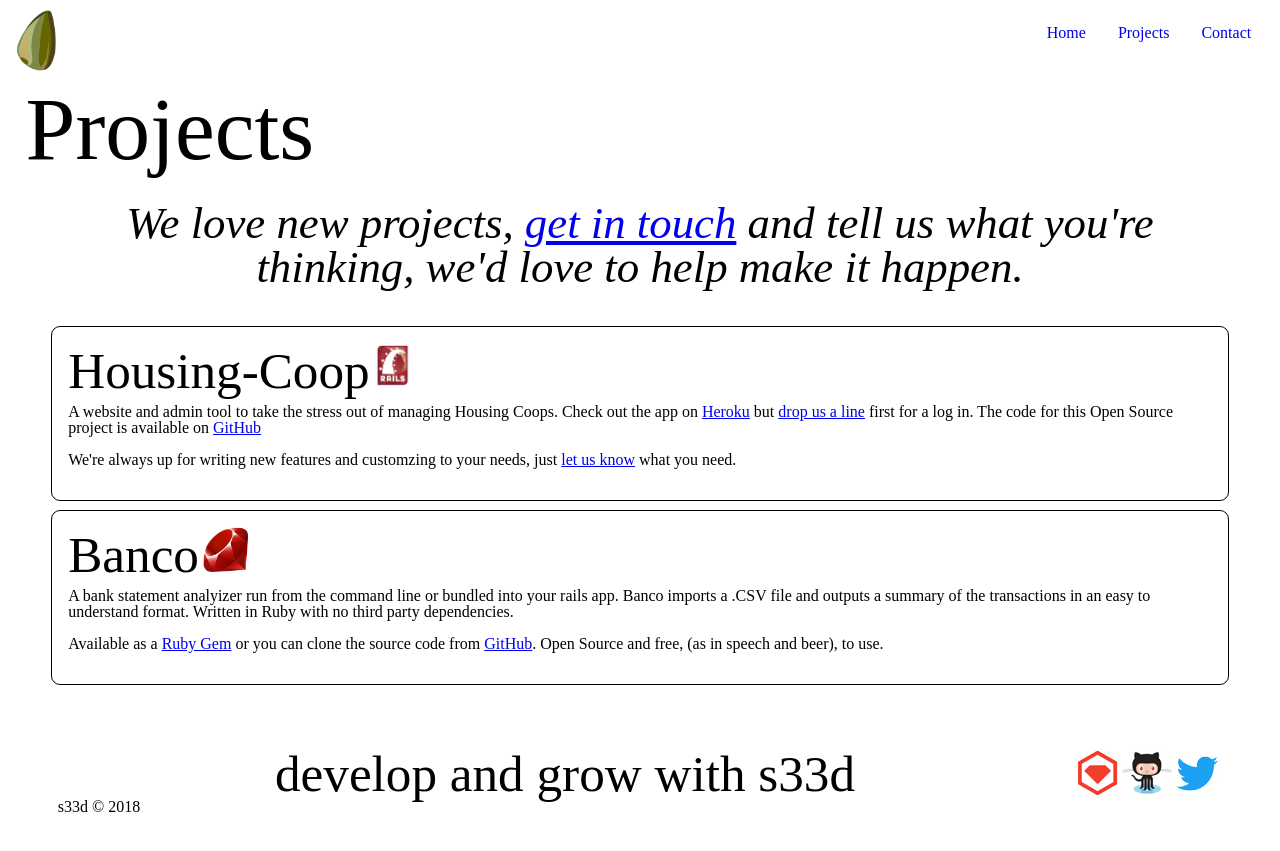
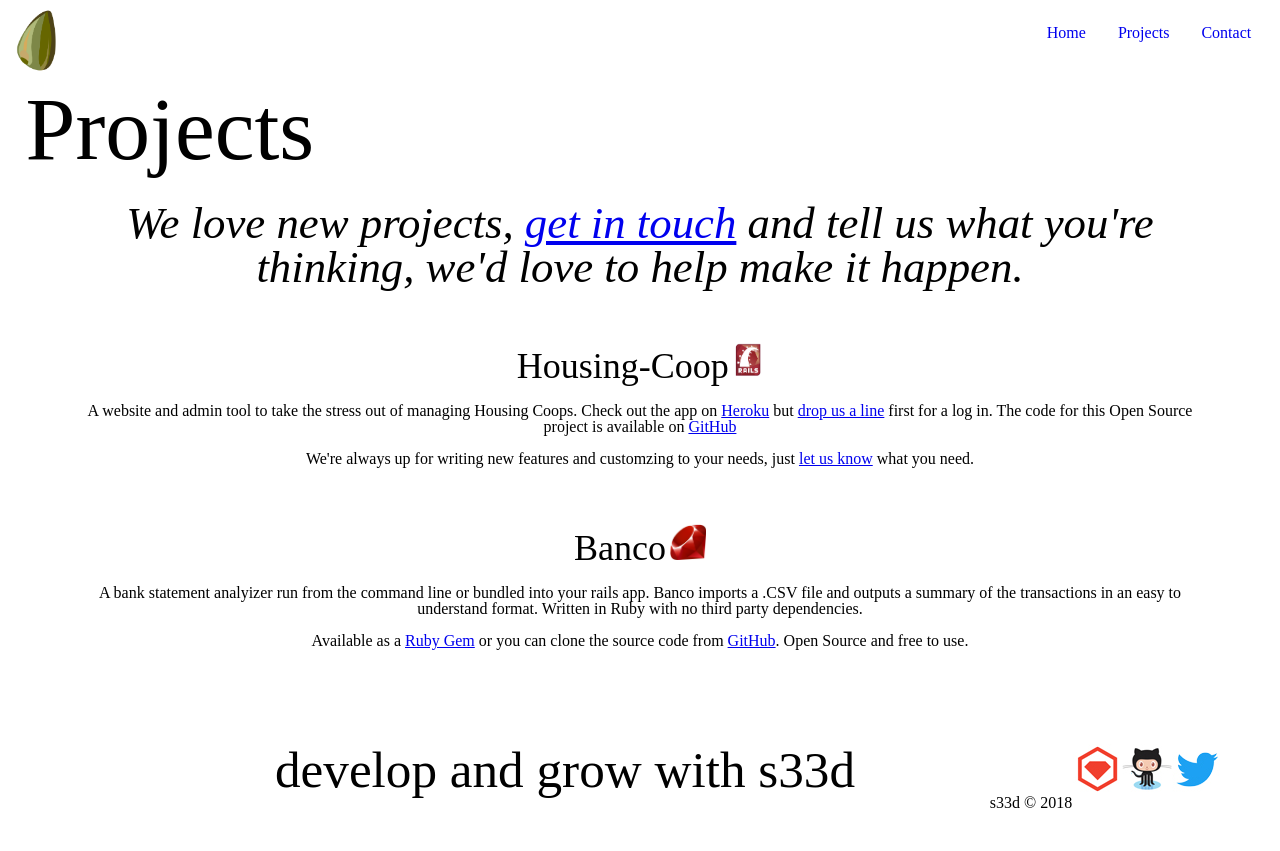
Before and after one commit to s33dco/s33dsite, a Jekyll site: the page built from projects/index.html, in a window 1280 px wide. Shown: the top 851 px of the page. Built offline with Jekyll 4.4.1, drawn with Linux system fonts in a browser that asks for light colours.

Commit message:
tidy up css

```diff
--- a/css/main.css
+++ b/css/main.css
@@ -1,4 +1,4 @@
-/* ---------- RESET CSS ---------- */
+/*--RESET CSS-------------------------*/
 
   html, body, div, span, applet, object, iframe,
   h1, h2, h3, h4, h5, h6, p, blockquote, pre,
@@ -46,15 +46,18 @@
   a img {
     border: none;
   }
-/* ---------- END RESET ---------- */
+/*--------------------------------END-*/
 
-/* -----------GLOBAL STYLES -------*/
+
+/*--GLOBAL STYLES---------------------*/
 
   body {
     margin : 1vh 1vw;
   }
+/*--------------------------------END-*/
 
-/* -----------HEADER STYLES------- */
+
+/*--HEADER STYLES---------------------*/
 
   .header {
     position: relative;
@@ -74,9 +77,10 @@ body {
     margin : 1rem 1rem;
     text-decoration: none;
   }
+/* -------------------------------END-*/
 
-/* -----------SOCIAL STYLES------- */
 
+/*--SOCIAL STYLES---------------------*/
   .social-list {
     list-style: none;
     padding: 0;
@@ -87,9 +91,10 @@ body {
     display: inline-block;
     float : right;
   }
+/* -------------------------------END-*/
 
-/* -----------FOOTER STYLES------- */
 
+/*--FOOTER STYLES---------------------*/
   .footer {
     padding : 5vh 5vh;
     position : relative;
@@ -100,18 +105,13 @@ body {
     text-align: center;
   }
 
-
-}
   .copyright p{
     float: right;
   }
+/* -------------------------------END-*/
 
 
-
-
-/* -----------MAIN PAGE----------- */
-
-
+/*--MAIN SECTION STYLES---------------*/
   .callout-title {
     padding : 1vh 1vw;
     font-size: 7vw;
@@ -130,27 +130,33 @@ body {
   .main-section p {
     margin: 1em 0;
   }
+/* -------------------------------END-*/
 
-/* -----------PROJECTS------------ */
+
+/*--PROJECT STYLES--------------------*/
   .project {
-  border : 1px solid #000;
     border-radius: 1vh;
     margin: 1vh 1vw;
     padding: 1em 1em;
   }
 
+  .project p {
+    text-align: center;
+  }
   .project-title {
     height : 5vh;
+    text-align: center;
     width : 100%;
   }
 
   .project-title h2 {
     display : inline-block;
-  font-size: 4vw;
+    font-size: 4vh;
     vertical-align: center;
   }
   .project-title img {
     display : inline-block;
-  height: 100%;
+    height: 80%;
     text-align: right;
   }
+/* -------------------------------END-*/
--- a/projects/index.html
+++ b/projects/index.html
@@ -33,6 +33,6 @@ layout: default
 			<img src="/images/Ruby_logo.png">
 		</div>
 		<p>A bank statement analyizer run from the command line or bundled into your rails app. Banco imports a .CSV file and outputs a summary of the transactions in an easy to understand format. Written in Ruby with no third party dependencies.</p>
-		<p> Available as a <a href="https://rubygems.org/gems/banco">Ruby Gem</a> or you can clone the source code from <a href="https://github.com/s33dco/banco">GitHub</a>. Open Source and free, (as in speech and beer), to use.</p>
+		<p> Available as a <a href="https://rubygems.org/gems/banco">Ruby Gem</a> or you can clone the source code from <a href="https://github.com/s33dco/banco">GitHub</a>. Open Source and free to use.</p>
 	</div>
 </div>
```
Also changed, not shown: 2 other files. Lines whose indentation alone changed are shown as unchanged.
